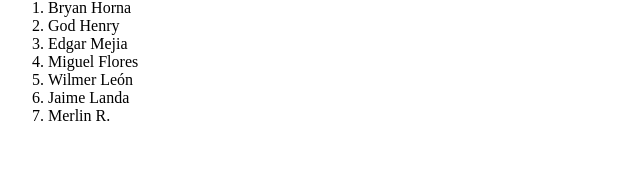
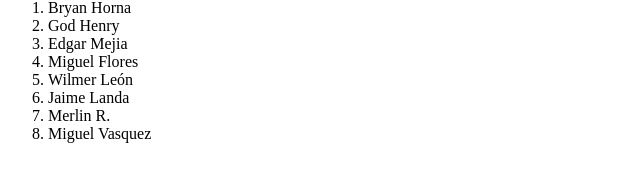
Before and after one commit to dtsmine/tmp_oneflow, a plain HTML site: page index.html in a window 1280 px wide. Shown: the part 128-310 px from the top of the page, without its empty margins (0-640 px from the left). Drawn offline with Linux system fonts and the light colour scheme.

Commit message:
feat: add name

```diff
--- a/index.html
+++ b/index.html
@@ -17,6 +17,7 @@
         <li>Wilmer León</li>
         <li>Jaime Landa</li>
         <li>Merlin R.</li>
+        <li>Miguel Vasquez</li>
       </ol>
     </div>
   </body>
```
